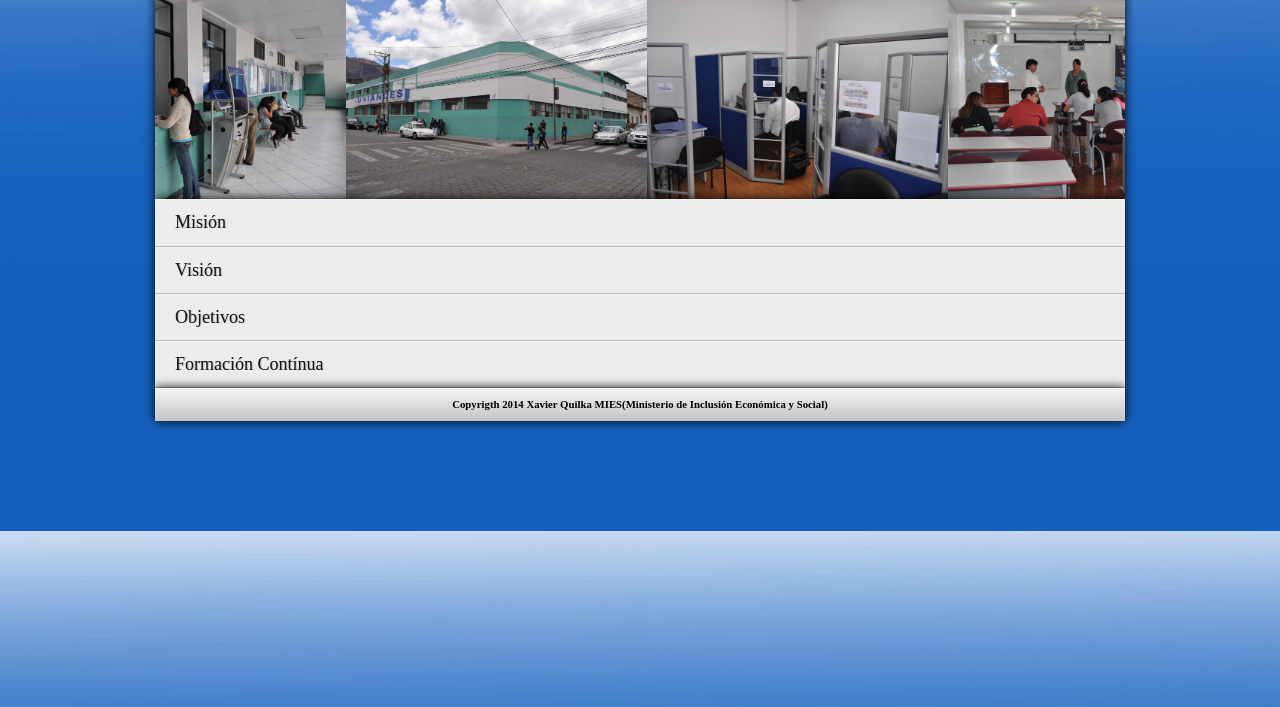
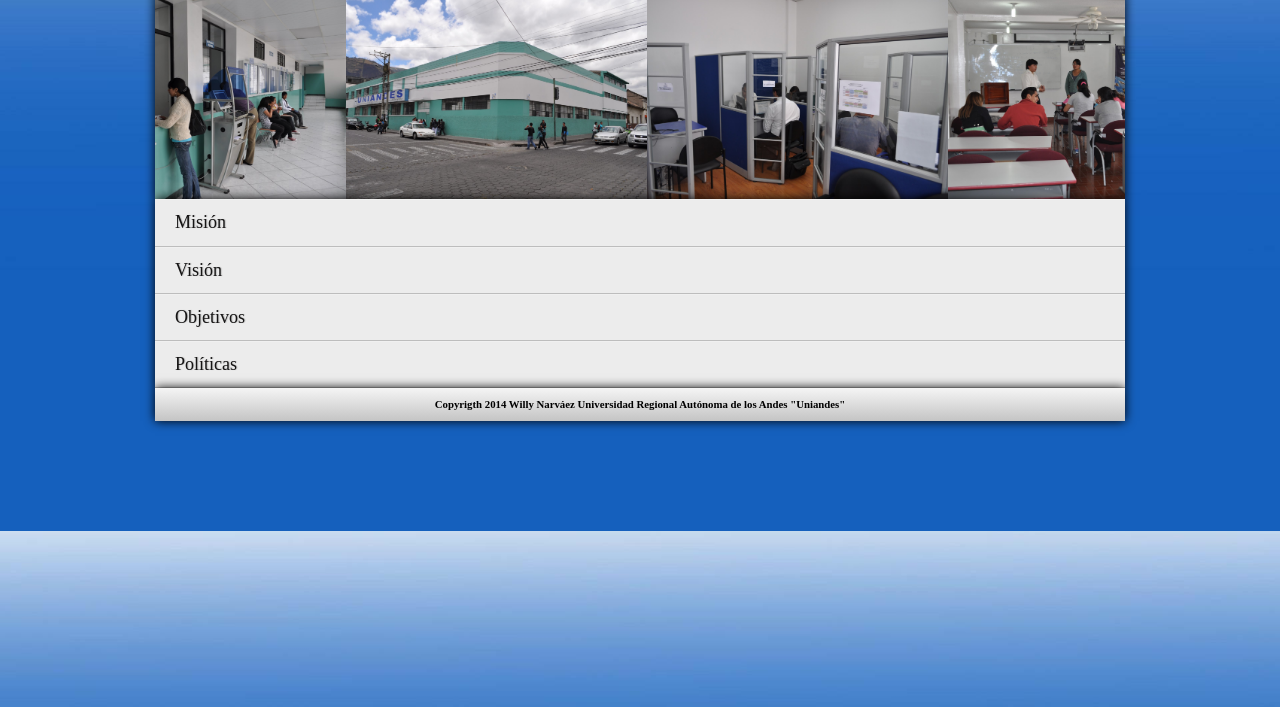
Before and after one commit to thyrons/gestion_documental, a PHP site: page /gestion_documental/paginas/index.php in a window 1280 px wide. Shown: the part 189-896 px from the top of the page. Run offline with PHP 8.4, Linux system fonts and the light colour scheme.

Commit message:
cambios
en el index y copyrigth

```diff
--- a/paginas/administracion.php
+++ b/paginas/administracion.php
@@ -107,7 +107,7 @@
     </header>
     <footer class="container">
         <div class="grid_12">
-            <h2>Copyrigth 2014 Xavier Quilka MIES(Ministerio de Inclusión Económica y Social)</h2>
+            <h2>Copyrigth 2014 Willy Narváez Universidad Regional Autónoma de los Andes "Uniandes"</h2>
         </div>
     </footer>
 </body>
--- a/paginas/buscarTexto.php
+++ b/paginas/buscarTexto.php
@@ -112,7 +112,7 @@
     </header>
     <footer class="container">
         <div class="grid_12">
-            <h2>Copyrigth 2014 Xavier Quilka MIES(Ministerio de Inclusión Económica y Social)</h2>
+            <h2>Copyrigth 2014 Willy Narváez Universidad Regional Autónoma de los Andes "Uniandes"</h2>
         </div>
     </footer>
 </body>
--- a/paginas/datos_personales.php
+++ b/paginas/datos_personales.php
@@ -163,7 +163,7 @@
     </header>
     <footer class="container">
         <div class="grid_12">
-            <h2>Copyrigth 2014 Xavier Quilka MIES(Ministerio de Inclusión Económica y Social)</h2>
+            <h2>Copyrigth 2014 Willy Narváez Universidad Regional Autónoma de los Andes "Uniandes"</h2>
         </div>
     </footer>
 </body>
--- a/paginas/doc_enviados.php
+++ b/paginas/doc_enviados.php
@@ -88,7 +88,7 @@
     </header>
     <footer class="container">
         <div class="grid_12">
-            <h2>Copyrigth 2014 Xavier Quilka MIES(Ministerio de Inclusión Económica y Social)</h2>
+            <h2>Copyrigth 2014 Willy Narváez Universidad Regional Autónoma de los Andes "Uniandes"</h2>
         </div>
     </footer>
 </body>
--- a/paginas/doc_recibidos.php
+++ b/paginas/doc_recibidos.php
@@ -89,7 +89,7 @@
     </header>
     <footer class="container">
         <div class="grid_12">
-            <h2>Copyrigth 2014 Xavier Quilka MIES(Ministerio de Inclusión Económica y Social)</h2>
+            <h2>Copyrigth 2014 Willy Narváez Universidad Regional Autónoma de los Andes "Uniandes"</h2>
         </div>
     </footer>
 </body>
--- a/paginas/gestion.php
+++ b/paginas/gestion.php
@@ -174,7 +174,7 @@
     </header>
     <footer class="container">
         <div class="grid_12">
-            <h2>Copyrigth 2014 Xavier Quilka MIES(Ministerio de Inclusión Económica y Social)</h2>
+            <h2>Copyrigth 2014 Willy Narváez Universidad Regional Autónoma de los Andes "Uniandes"</h2>
         </div>
     </footer>
 </body>
--- a/paginas/graficos.php
+++ b/paginas/graficos.php
@@ -153,7 +153,7 @@
     </header>
     <footer class="container">
         <div class="grid_12">
-            <h2>Copyrigth 2014 Xavier Quilka MIES(Ministerio de Inclusión Económica y Social)</h2>
+            <h2>Copyrigth 2014 Willy Narváez Universidad Regional Autónoma de los Andes "Uniandes"</h2>
         </div>
     </footer>
 </body>
--- a/paginas/historial.php
+++ b/paginas/historial.php
@@ -83,7 +83,7 @@
 </div>
     <footer class="container">
         <div class="grid_12">
-            <h2>Copyrigth 2014 Xavier Quilka MIES(Ministerio de Inclusión Económica y Social)</h2>
+            <h2>Copyrigth 2014 Willy Narváez Universidad Regional Autónoma de los Andes "Uniandes"</h2>
         </div>
     </footer>
 </body>
--- a/paginas/index.php
+++ b/paginas/index.php
@@ -59,7 +59,7 @@
                         <ul>
                         <h3>Misión</h3>
                             <p>
-                                Ser la entidad pública que ejerce la rectoría y ejecuta políticas, regulaciones, programas y servicios para la inclusión social y atención durante el  ciclo de vida con prioridad en la población de niños, niñas, adolescentes, jóvenes, adultos mayores, personas con discapacidad y aquellos y aquellas que se encuentran en situación de pobreza, a fin de aportar a su movilidad Social y salida de la pobreza.
+                                Somos una carrera de las Ciencias Tecnológicas, que tiene como propósito formar profesionales competitivos y emprendedores, con sólidos conocimientos en el área de las ciencias computación, para resolver problemas relacionados con el tratamiento de la información, con estricta responsabilidad social bajo una visión ética y humanística para contribuir con el desarrollo integral del país.
                             </p>
                         </ul>
                     </li>
@@ -67,39 +67,28 @@
                         <ul>
                             <h3>Visión</h3>
                             <p>
-                                Establecer y ejecutar políticas, regulaciones, estrategias, programas y servicios para la atención durante el ciclo de vida, protección especial, aseguramiento universal no contributivo, movilidad Social e inclusión económica de grupos de atención prioritaria (niños, niñas, adolescentes, jóvenes, adultos mayores, personas con discapacidad) y aquellos que se encuentran en situación de pobreza y vulnerabilidad.
+                                 Ser una carrera reconocida a nivel nacional e internacional, por la calidad y competitividad de sus docentes y graduados, con alto desempeño profesional enfocado al área de computación e informática que trascienda por su relevancia en la investigación y desarrollo de proyectos técnicos mediante el uso eficiente de las Ciencias de la computación en beneficio de la sociedad.
                             </p>
                         </ul>
                     </li>
                     <li><a href="#">Objetivos</a>
                         <ul>
-                            <h3>Valores</h3>
+                            <h3>Objetivos</h3>
                             <p>
-                                La gestión del MIES se sustentará en los siguientes valores:
-                                <br/>Ética
-                                <br/>Transparencia
-                                <br/>Responsabilidad
-                                <br/>Honestidad
-                                <br/>Respeto
-                                <br/>Calidad
-                                <br/>Calidez
-                                <br/>Lealtad
-                                <br/>Eficiencia
-                                <br/>Eficacia
-                                <br/>Compromiso
-                                <br/>Trabajo en equipo.
-
+                                El graduado de la Carrera de Sistemas será capaz de desarrollar y evaluar sistemas informáticos, de control, automatización y comunicación cumpliendo estándares internacionales, integrando las ciencias de la computación en diversas áreas para generar soluciones informáticas pertinentes, a través de la investigación y la protección de los derechos de propiedad intelectual con un alto compromiso social.
                             </p>
                         </ul>
                     </li>
-                    <li><a href="#">Formación Contínua</a>
+                    <li><a href="#">Políticas </a>
                         <ul>
-                            <h3>Formación Contínua</h3>
+                            <h3>Políticas </h3>
                             <p>
-                                El Ministerio de Inclusión Económica y Social (MIES) es el responsable de la regulación de los servicios de Desarrollo Infantil Integral (DII) de niñas y niños menores de 3 años.
-                                Con el propósito de mejorar la calidad  de los servicios de atención infantil, la Subsecretaría de Desarrollo Infantil Integral se encuentra implementando la Estrategia de Mejoramiento del Talento Humano, a través de programas de profesionalización y formación continua dirigidos a todo el personal responsable de la operación de las modalidades de atención infantil.
-                                Se busca fortalecer sus competencias técnicas y sus mecanismos de trabajo en territorio con otros actores institucionales, articulando  las políticas públicas desde la garantía de los derechos y servicios en las áreas de salud, higiene y nutrición, educación, protección infantil, participación familiar y comunitaria.
-                                La política pública de Desarrollo Infantil determina el cumplimiento de una norma técnica, articulada a una serie de protocolos y herramientas que permiten la implementación y funcionamiento de servicios de calidad para los niños y niñas menores de tres años.
+                                 Formar profesionales dotados de competencias específicas para resolver problemas informáticos del entorno que contribuyan a la mejora en el proceso de toma de decisiones..
+-                                La formación de profesionales con valores éticos que contribuya al ejercicio profesional basado en los principios de buena fe, probidad, veracidad, honradez y lealtad.
+-                                Contribuir a la sociedad con profesionales que estén preparados en la gestión de proyectos informáticos.
+-                                Promover la vinculación con la sociedad para que nuestros estudiantes y egresados sean agentes del desarrollo económico, social, político en ámbito local, regional y nacional con proyección internacional.
+-                                El proceso de profesionalización tendrá en el pregrado mallas curriculares acorde con el desarrollo técnico y científico en el área de las ciencias informáticas con un alto nivel de pertinencia con el entorno, por lo que las mismas serán flexibles a los cambios que se producen en la sociedad contemporánea y el reconocimiento de los derechos.
+
                             </p>
                         </ul>
                     </li>
@@ -112,7 +101,7 @@
     </header>
     <footer class="container">
         <div class="grid_12">
-            <h2>Copyrigth 2014 Xavier Quilka MIES(Ministerio de Inclusión Económica y Social)</h2>
+            <h2>Copyrigth 2014 Willy Narváez Universidad Regional Autónoma de los Andes "Uniandes"</h2>
         </div>
     </footer>
     <div id='frmLogin' title="Ingreso de Usuarios">
@@ -126,7 +115,7 @@
         </div>
         <div id="botones1">
             <a href="#" id="btnIngresar" class="button glow button-rounded button-flat-action"><i class="fa fa-check"></i> Ingresar</a>
-            <!--<a href="#" id="btnRegistro" class="button glow button-rounded button-flat-action"><i class="fa fa-plus"></i> Registrarse</a>!-->
+            <a href="#" id="btnRegistro" class="button glow button-rounded button-flat-action"><i class="fa fa-plus"></i> Registrarse</a>
         </div>
 </div>
 </body>
--- a/paginas/modificar_archivo.php
+++ b/paginas/modificar_archivo.php
@@ -99,7 +99,7 @@
     </header>
     <footer class="container">
         <div class="grid_12">
-            <h2>Copyrigth 2014 Xavier Quilka MIES(Ministerio de Inclusión Económica y Social)</h2>
+            <h2>Copyrigth 2014 Willy Narváez Universidad Regional Autónoma de los Andes "Uniandes"</h2>
         </div>
     </footer>
 </body>
--- a/paginas/registro.php
+++ b/paginas/registro.php
@@ -93,7 +93,7 @@
     </header>
     <footer class="container">
         <div class="grid_12">
-            <h2>Copyrigth 2014 Xavier Quilka MIES(Ministerio de Inclusión Económica y Social)</h2>
+            <h2>Copyrigth 2014 Willy Narváez Universidad Regional Autónoma de los Andes "Uniandes"</h2>
         </div>
     </footer>
 </body>
--- a/paginas/reportes.php
+++ b/paginas/reportes.php
@@ -133,7 +133,7 @@
     </header>
     <footer class="container">
         <div class="grid_12">
-            <h2>Copyrigth 2014 Xavier Quilka MIES(Ministerio de Inclusión Económica y Social)</h2>
+            <h2>Copyrigth 2014 Willy Narváez Universidad Regional Autónoma de los Andes "Uniandes"</h2>
         </div>
     </footer>
 </body>
--- a/paginas/restaurar_archivo.php
+++ b/paginas/restaurar_archivo.php
@@ -88,7 +88,7 @@
     </header>
     <footer class="container">
         <div class="grid_12">
-            <h2>Copyrigth 2014 Xavier Quilka MIES(Ministerio de Inclusión Económica y Social)</h2>
+            <h2>Copyrigth 2014 Willy Narváez Universidad Regional Autónoma de los Andes "Uniandes"</h2>
         </div>
     </footer>
 </body>
--- a/paginas/ubicaciones.php
+++ b/paginas/ubicaciones.php
@@ -115,7 +115,7 @@
     </header>
     <footer class="container">
         <div class="grid_12">
-            <h2>Copyrigth 2014 Xavier Quilka MIES(Ministerio de Inclusión Económica y Social)</h2>
+            <h2>Copyrigth 2014 Willy Narváez Universidad Regional Autónoma de los Andes "Uniandes"</h2>
         </div>
     </footer>
 </body>
--- a/paginas/usuarios.php
+++ b/paginas/usuarios.php
@@ -134,7 +134,7 @@
     </header>
     <footer class="container">
         <div class="grid_12">
-            <h2>Copyrigth 2014 Xavier Quilka MIES(Ministerio de Inclusión Económica y Social)</h2>
+            <h2>Copyrigth 2014 Willy Narváez Universidad Regional Autónoma de los Andes "Uniandes"</h2>
         </div>
     </footer>
 </body>
--- a/paginas/varios.php
+++ b/paginas/varios.php
@@ -156,7 +156,7 @@
     </header>
     <footer class="container">
         <div class="grid_12">
-            <h2>Copyrigth 2014 Xavier Quilka MIES(Ministerio de Inclusión Económica y Social)</h2>
+            <h2>Copyrigth 2014 Willy Narváez Universidad Regional Autónoma de los Andes "Uniandes"</h2>
         </div>
     </footer>
 </body>
```
